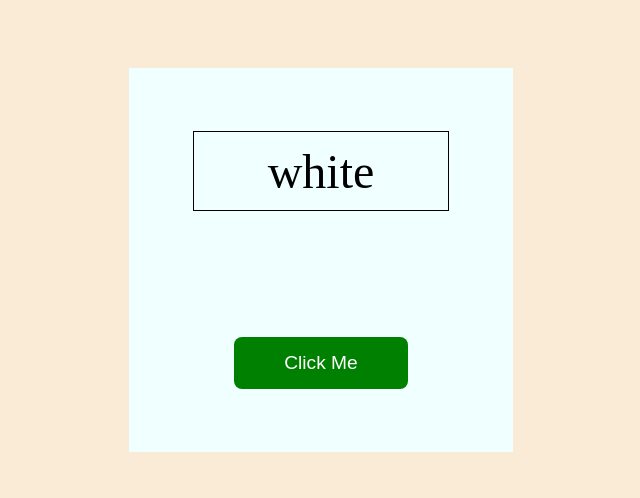
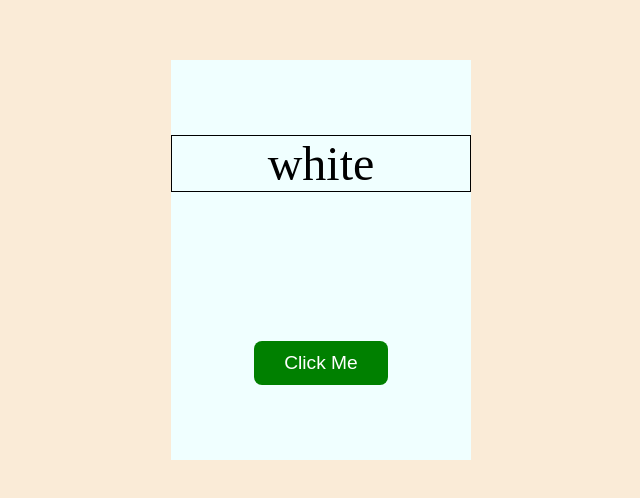
Before and after one commit to sachingavalicoding/Color-Ladder, a plain HTML site: page index.html in a window 1280 px wide. Shown: the part 140-638 px from the top of the page, without its empty margins (319-959 px from the left). Drawn offline with Linux system fonts and the light colour scheme.

Commit message:
Apply some changs

```diff
--- a/style.css
+++ b/style.css
@@ -14,8 +14,8 @@ body{
 
 }
 .container{
-    width:30vw;
-    height: 30vw;
+    width:300px;
+    height: 400px;
     background-color: azure;
     display: flex;
     align-items: center;
@@ -32,8 +32,7 @@ body{
 .colorName{
     background-color: white;
     border:1px solid black;
-    width: 20vw;
-    height: 10vh;
+    width: 100%;
     background-color: azure;
     display: flex;
     align-items: center;
@@ -44,7 +43,7 @@ body{
     color:black;
 }
 button{
-    padding:15px 50px;
+    padding:11px 30px;
     border:none;
     background-color: green;
     color:white;
```
